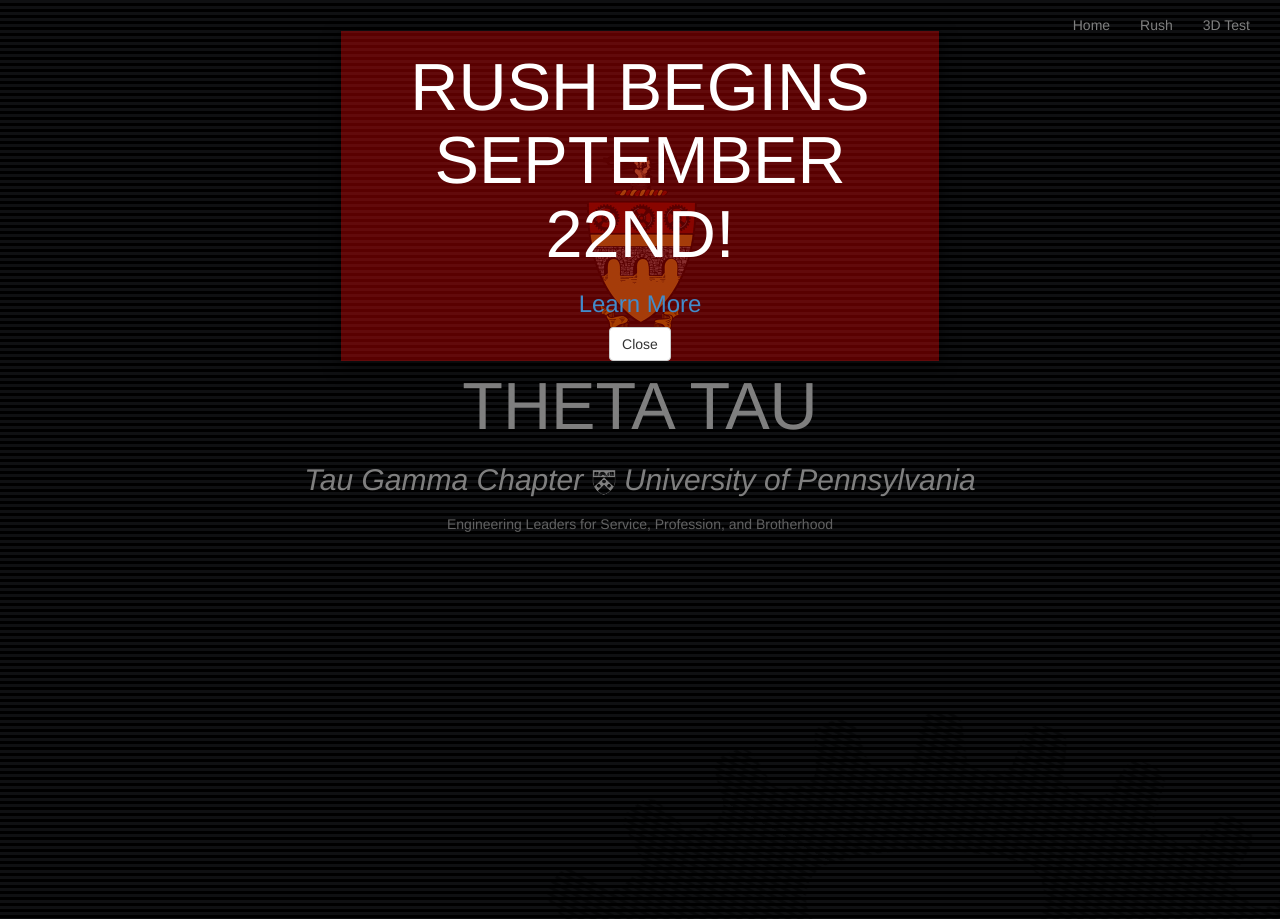
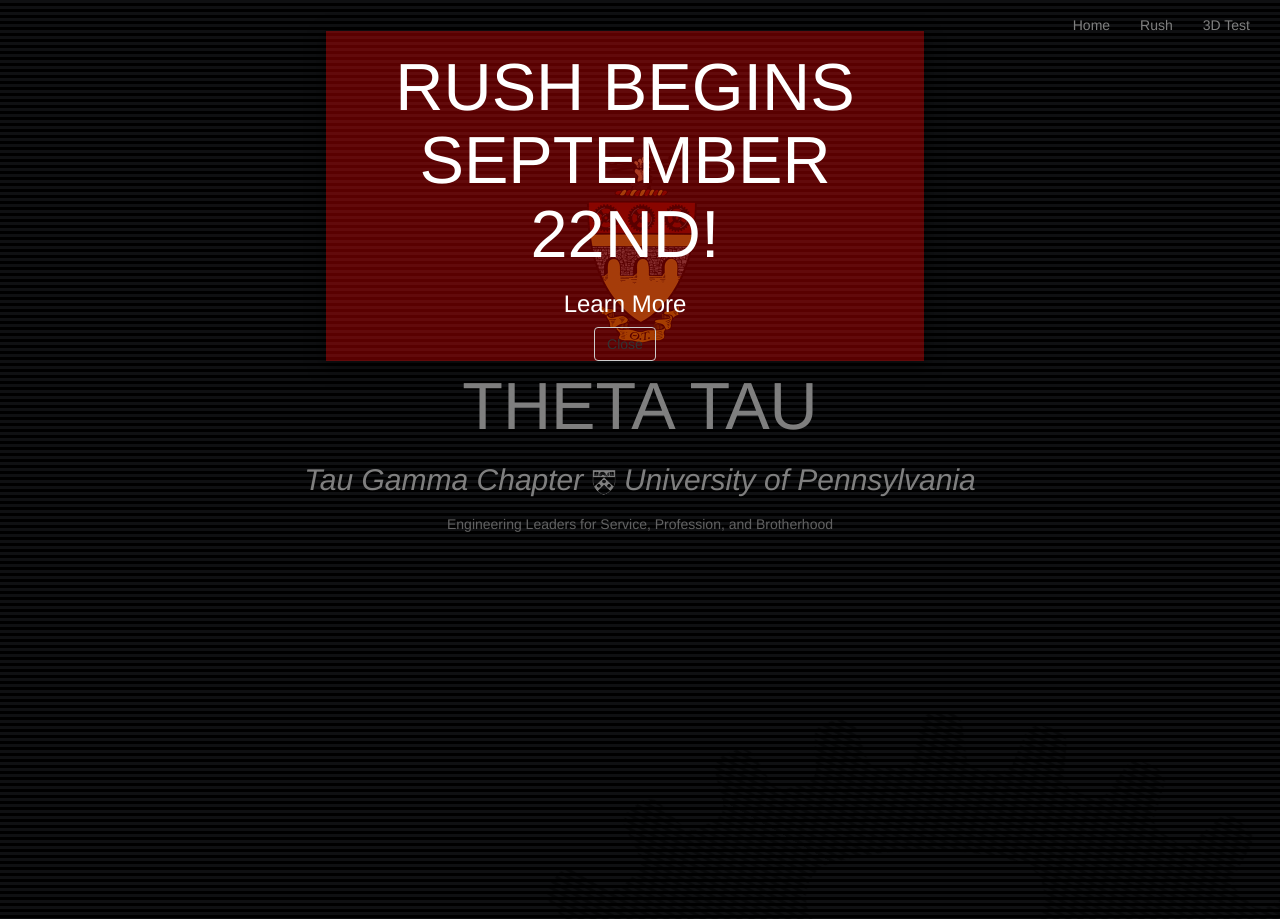
Before and after one commit to pbatterman/pbatterman.github.io, a PHP site: page /thetatau.html in a window 1280 px wide. Run offline with PHP 8.4, Linux system fonts and the light colour scheme; some libraries are stand-ins or nearby versions.

Commit message:
more styling

```diff
--- a/css/new_style.css
+++ b/css/new_style.css
@@ -45,9 +45,24 @@ h2 {
 	padding-right: 5%;
 }
 
-#newsModalContent{
+#newsModalContent {
 	background-color: rgba(255,0,0,0.35);
 	border-radius: 0px;
+	width: 100%;
+}
+
+#newsModalContent a {
+	text-transform: none;
+	color: #fff;
+}
+
+#newsModalContent a:hover {
+	text-transform: none;
+	opacity: 0;
+}
+
+.btn-news {
+	background-color: rgba(0,0,0,0);
 }
 
 .borderless {
--- a/thetatau.html
+++ b/thetatau.html
@@ -57,10 +57,10 @@
 </nav>
 <div class="modal fade" id="newsModal">
   <div class="modal-dialog">
-    <div class="modal-content" id="newsModalContent">
+    <div class="modal-content row" id="newsModalContent">
         <h1>Rush Begins September 22nd!</h1>
         <h3><a href="rush.html">Learn More</a></h3>
-        <button type="button" class="btn btn-default" data-dismiss="modal">Close</button>
+        <button type="button" class="btn btn-default btn-news" data-dismiss="modal">Close</button>
     </div>
   </div>
 </div>
```
